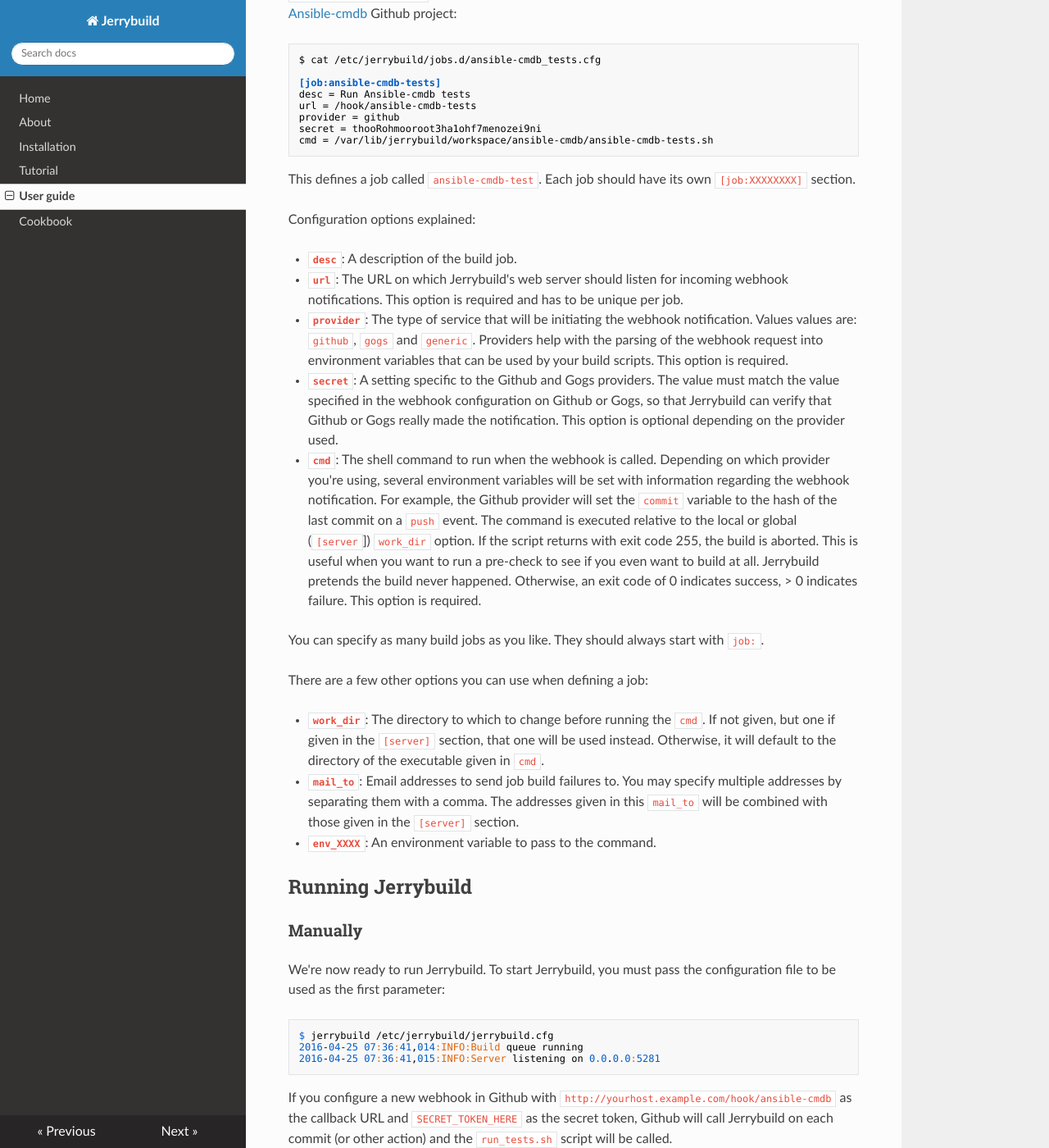
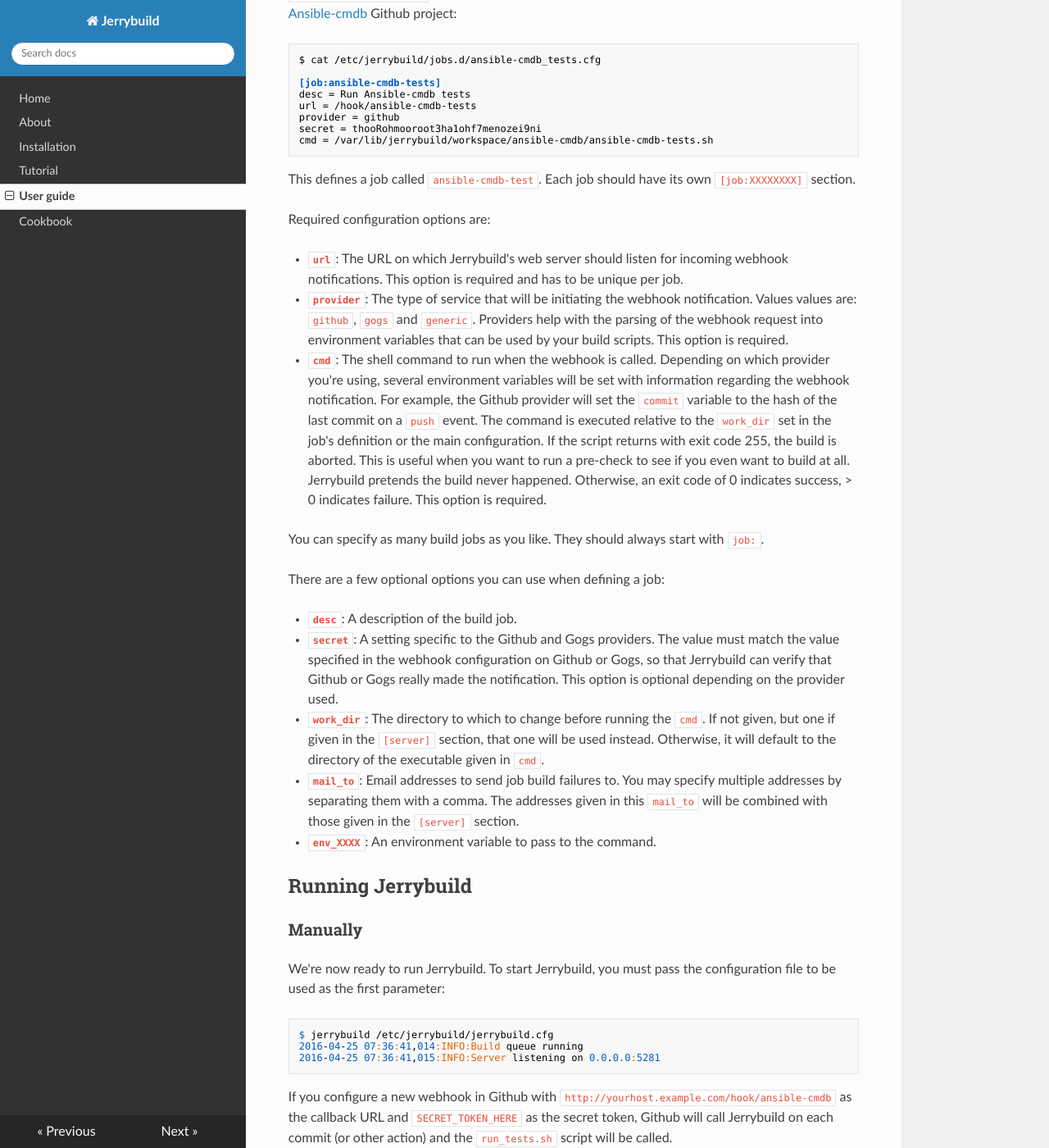
Before and after one commit to fboender/jerrybuild, an MkDocs documentation site: the page built from docs/user_guide.md, in a window 1280 px wide and 1400 px high, scrolled down 1057 px. Shown: the whole window at 82% size. Built offline with MkDocs 1.6.1, drawn with Linux system fonts in a browser that asks for light colours; nearby versions of some CDN libraries; old or Windows-style settings are respelled for this version of MkDocs.

Commit message:
Doc: job config now split up between required and optional settings.

```diff
--- a/docs/user_guide.md
+++ b/docs/user_guide.md
@@ -60,9 +60,8 @@
 This defines a job called `ansible-cmdb-test`. Each job should have its own
 `[job:XXXXXXXX]` section.
 
-Configuration options explained:
+Required configuration options are:
 
-* **`desc`**: A description of the build job.
 * **`url`**: The URL on which Jerrybuild's web server should listen for
   incoming webhook notifications. This option is required and has to be unique
   per job.
@@ -70,27 +69,28 @@
   notification. Values values are: `github`, `gogs` and `generic`. Providers
   help with the parsing of the webhook request into environment variables that
   can be used by your build scripts. This option is required.
+* **`cmd`**: The shell command to run when the webhook is called. Depending on
+  which provider you're using, several environment variables will be set with
+  information regarding the webhook notification. For example, the Github
+  provider will set the `commit` variable to the hash of the last commit on a
+  `push` event. The command is executed relative to the `work_dir` set in the
+  job's definition or the main configuration. If the script returns with exit
+  code 255, the build is aborted. This is useful when you want to run a
+  pre-check to see if you even want to build at all. Jerrybuild pretends the
+  build never happened. Otherwise, an exit code of 0 indicates success, > 0
+  indicates failure. This option is required.
+
+You can specify as many build jobs as you like. They should always start with
+`job:`.
+
+There are a few optional options you can use when defining a job:
+
+* **`desc`**: A description of the build job.
 * **`secret`**: A setting specific to the Github and Gogs providers.
   The value must match the value specified in the webhook configuration on
   Github or Gogs, so that Jerrybuild can verify that Github or Gogs really
   made the notification. This option is optional depending on the provider
   used.
-* **`cmd`**: The shell command to run when the webhook is called. Depending on
-  which provider you're using, several environment variables will be set with
-  information regarding the webhook notification. For example, the Github
-  provider will set the `commit` variable to the hash of the last commit on a
-  `push` event. The command is executed relative to the local or global
-  (`[server`]) `work_dir` option. If the script returns with exit code 255,
-  the build is aborted. This is useful when you want to run a pre-check to see
-  if you even want to build at all. Jerrybuild pretends the build never
-  happened. Otherwise, an exit code of 0 indicates success, > 0 indicates
-  failure. This option is required.
-
-You can specify as many build jobs as you like. They should always start with
-`job:`.
-
-There are a few other options you can use when defining a job:
-
 * **`work_dir`**: The directory to which to change before running the `cmd`.
   If not given, but one if given in the `[server]` section, that one will be
   used instead. Otherwise, it will default to the directory of the executable
```
